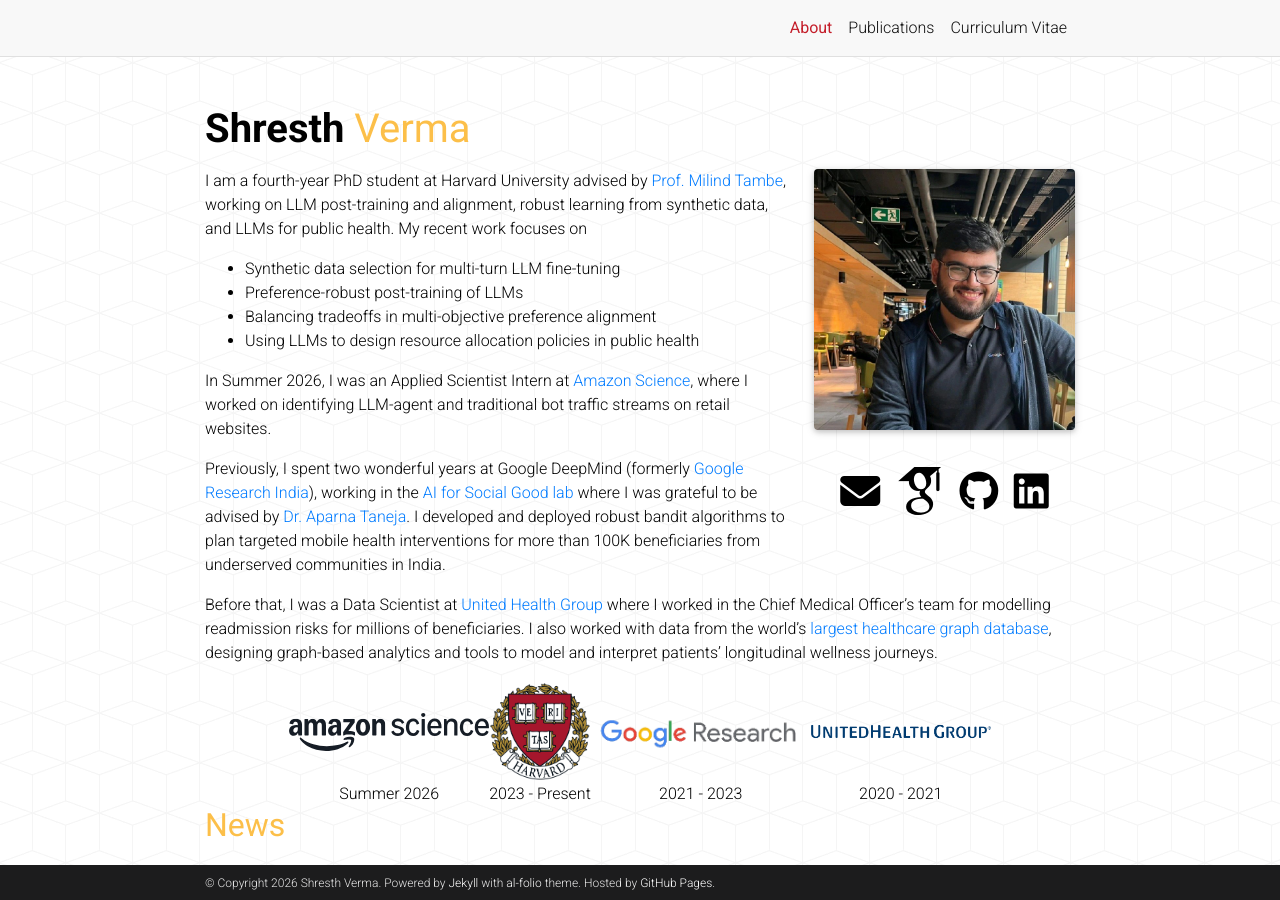
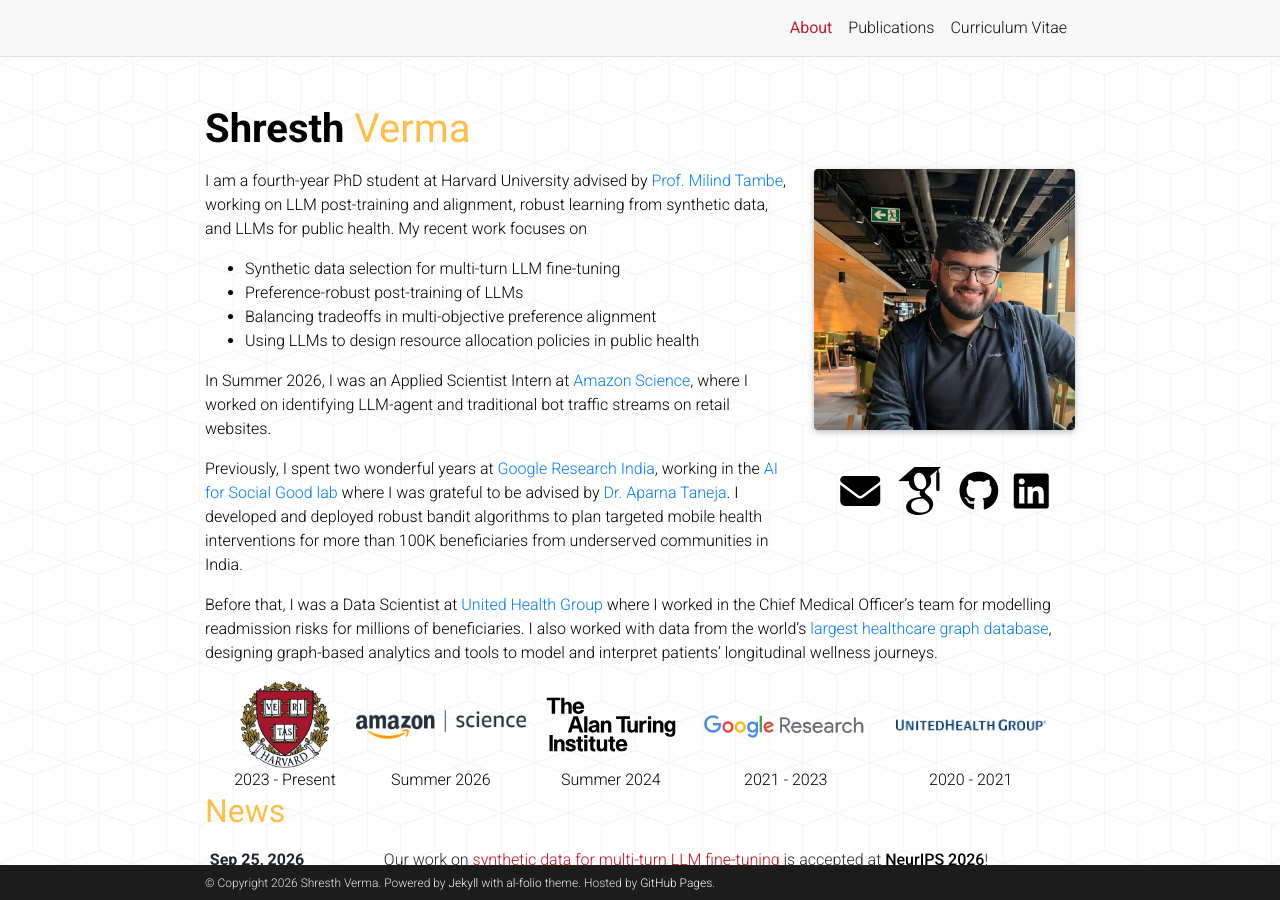
Before and after one commit to vermashresth/vermashresth.github.io, a Jekyll site: the page built from _pages/about.md, in a window 1280 px wide and 900 px high. Built offline with Jekyll 4.4.1, drawn with Linux system fonts in a browser that asks for light colours; full-size pictures stand in for the smaller copies a plugin makes; some web fonts are replaced; comment, search, counter and statistics services are not loaded; a style sheet for code colours, icons or effects is not loaded.

Commit message:
Reorder affiliation logos, add Turing Institute, fix profile photo load
- Order logos Harvard, Amazon Science, Alan Turing Institute (Summer 2024),
  Google Research, UnitedHealth Group
- Replace Amazon Science SVG with PNG (white background removed)
- Refer to Google Research India instead of Google DeepMind
- Disable imagemagick webp srcset: the CI build never generated the
  webp variants, so me.jpeg 404'd on first load until a refresh

Co-Authored-By: Claude Opus 5.5 <noreply@anthropic.com>
Claude-Session: https://claude.ai/code/session_017JiRjL88XpCNHEu7LuWWjs

```diff
--- a/_config.yml
+++ b/_config.yml
@@ -332,7 +332,7 @@ external_links:
 # MAKE SURE imagemagick is installed and on your PATH before enabling imagemagick. In a terminal, run:
 #   convert -version
 imagemagick:
-  enabled: true # enables responsive images for your site (recommended, see https://github.com/alshedivat/al-folio/issues/537)
+  enabled: false # enables responsive images for your site (recommended, see https://github.com/alshedivat/al-folio/issues/537)
   widths:
     - 480
     - 800
--- a/_pages/about.md
+++ b/_pages/about.md
@@ -22,31 +22,35 @@ I am a fourth-year PhD student at Harvard University advised by [Prof. Milind Ta
 
 In Summer 2026, I was an Applied Scientist Intern at [Amazon Science](https://www.amazon.science/), where I worked on identifying LLM-agent and traditional bot traffic streams on retail websites.
 
-Previously, I spent two wonderful years at Google DeepMind (formerly [Google Research India](https://research.google/locations/india/)), working in the [AI for Social Good lab](https://blog.google/technology/ai/30-new-ai-for-social-good-projects/) where I was grateful to be advised by [Dr. Aparna Taneja](https://research.google/people/aparna-taneja/). I developed and deployed robust bandit algorithms to plan targeted mobile health interventions for more than 100K beneficiaries from underserved communities in India.
+Previously, I spent two wonderful years at [Google Research India](https://research.google/locations/india/), working in the [AI for Social Good lab](https://blog.google/technology/ai/30-new-ai-for-social-good-projects/) where I was grateful to be advised by [Dr. Aparna Taneja](https://research.google/people/aparna-taneja/). I developed and deployed robust bandit algorithms to plan targeted mobile health interventions for more than 100K beneficiaries from underserved communities in India.
 
 Before that, I was a Data Scientist at [United Health Group](https://www.unitedhealthgroup.com/people-and-businesses/businesses/optum.html) where I worked in the Chief Medical Officer's team for modelling readmission risks for millions of beneficiaries. I also worked with data from the world’s [largest healthcare graph database](https://info.tigergraph.com/keynote-edward-sverdlin), designing graph-based analytics and tools to model and interpret patients’ longitudinal wellness journeys.
 
 <div style="text-align: center;">
   <table cellpadding="0" cellspacing="0" style="margin: 0 auto; padding: 0; border-collapse: collapse; border: none;">
     <tr>
-      <td align="center" style="border: none;">
-        <img src="/assets/img/amazon-science-logo.svg" style="width: 200px;" alt="Amazon Science">
+      <td align="center" style="border: none; padding: 0 10px;">
+        <img src="/assets/img/Harvard_University_shield.png" style="width: 90px;" alt="Harvard University">
       </td>
-      <td align="center" style="border: none;">
-        <img src="/assets/img/Harvard_University_shield.png" style="width: 100px;" alt="Harvard University">
+      <td align="center" style="border: none; padding: 0 10px;">
+        <img src="/assets/img/amazon-science-logo.png" style="width: 170px;" alt="Amazon Science">
       </td>
-      <td align="center" style="border: none;">
-        <img src="/assets/img/google-logo.png" style="width: 220px;" alt="Google DeepMind">
+      <td align="center" style="border: none; padding: 0 10px;">
+        <img src="/assets/img/alan-turing-institute-logo.svg" style="width: 130px;" alt="The Alan Turing Institute">
       </td>
-      <td align="center" style="border: none;">
-        <img src="/assets/img/UnitedHealth-Group-Logo.png" style="width: 180px;" alt="UnitedHealth Group">
+      <td align="center" style="border: none; padding: 0 10px;">
+        <img src="/assets/img/google-logo.png" style="width: 180px;" alt="Google Research">
+      </td>
+      <td align="center" style="border: none; padding: 0 10px;">
+        <img src="/assets/img/UnitedHealth-Group-Logo.png" style="width: 150px;" alt="UnitedHealth Group">
       </td>
     </tr>
     <tr>
-      <td align="center" style="border: none;">Summer 2026</td>
-      <td align="center" style="border: none;">2023 - Present</td>
-      <td align="center" style="border: none;">2021 - 2023</td>
-      <td align="center" style="border: none;">2020 - 2021</td>
+      <td align="center" style="border: none; padding: 0 10px;">2023 - Present</td>
+      <td align="center" style="border: none; padding: 0 10px;">Summer 2026</td>
+      <td align="center" style="border: none; padding: 0 10px;">Summer 2024</td>
+      <td align="center" style="border: none; padding: 0 10px;">2021 - 2023</td>
+      <td align="center" style="border: none; padding: 0 10px;">2020 - 2021</td>
     </tr>
   </table>
 </div>
```
Also changed, not shown: assets/img/alan-turing-institute-logo.svg (added), assets/img/amazon-science-logo.png (added), assets/img/amazon-science-logo.svg (deleted).
